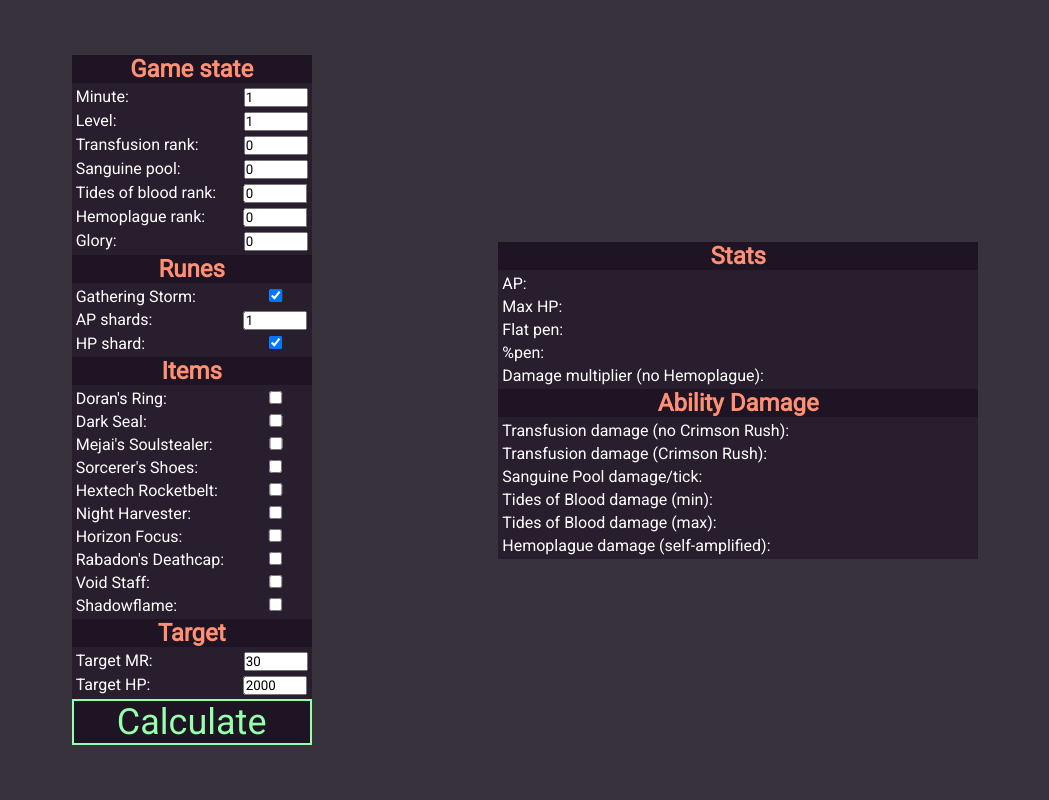
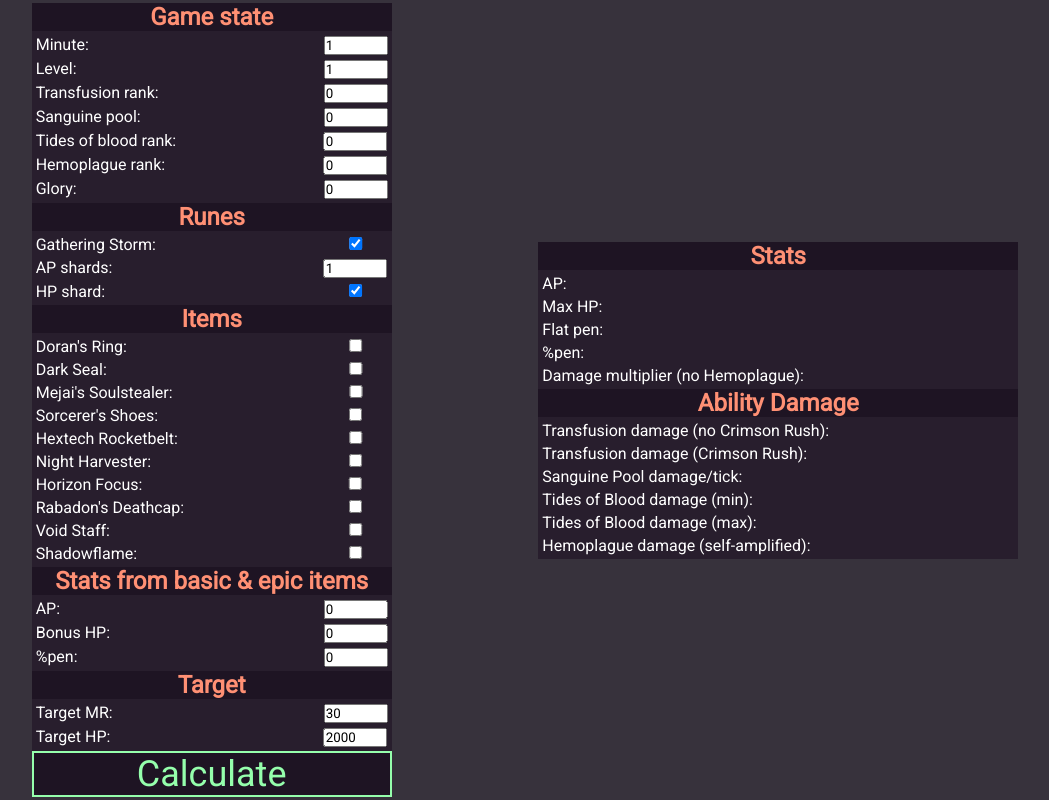
Before and after one commit to PhiDelta-Dev/phidelta-dev.github.io, a plain HTML site: page index.html in a window 1280 px wide. Shown: the whole page, without its empty margins (115-1164 px from the left). Drawn offline with Linux system fonts and the light colour scheme.

Commit message:
Add files via upload

```diff
--- a/index.html
+++ b/index.html
@@ -85,6 +85,19 @@
 			</div>
 
 			<div class = "input_section">
+				<h2>Stats from basic & epic items</h2>
+				<div class = "input_box">
+					<label>AP:<input id = "basic_epic_ap" type = "number" min = "0" max = "1000" value = "0" required></input></label>
+				</div>
+				<div class = "input_box">
+					<label>Bonus HP:<input id = "basic_epic_hp" type = "number" min = "0" max = "1000" value = "0" required></input></label>
+				</div>
+				<div class = "input_box">
+					<label>%pen:<input id = "basic_epic_percent_pen" type = "number" min = "0" max = "1000" value = "0" required></input></label>
+				</div>
+			</div>
+
+			<div class = "input_section">
 				<h2>Target</h2>
 				<div class = "input_box">
 					<label>Target MR:<input id = "target_mr" type = "number" min = "0" max = "999" value = "30" required></input></label>
--- a/vlad.css
+++ b/vlad.css
@@ -20,7 +20,7 @@
 
 .input_wrapper
 {
-	width: 240px;
+	width: 360px;
 	background: rgb(40, 30, 45);
 	color: white;
 }
--- a/vlad.js
+++ b/vlad.js
@@ -73,6 +73,11 @@
     let horizon_focus = Boolean(document.forms["form_input"]["horizon_focus"].checked);
     let void_staff = Boolean(document.forms["form_input"]["void_staff"].checked);
     let shadowflame = Boolean(document.forms["form_input"]["shadowflame"].checked);
+
+    //Read stats from basic & epic items
+    let basic_epic_ap = Number(document.forms["form_input"]["basic_epic_ap"].value);
+    let basic_epic_hp = Number(document.forms["form_input"]["basic_epic_hp"].value);
+    let basic_epic_percent_pen = Number(document.forms["form_input"]["basic_epic_percent_pen"].value);
 
     //Read target
     let target_mr = Number(document.forms["form_input"]["target_mr"].value);
@@ -167,6 +172,11 @@
         bonus_hp += 300;
     }
 
+	//Basic & epic items
+	ap += basic_epic_ap;
+	bonus_hp += basic_epic_hp;
+	percent_pen += basic_epic_percent_pen;
+
     //Magical Opus & Crimson Pact
     let ap_old = ap;
     if(magical_opus)
```
